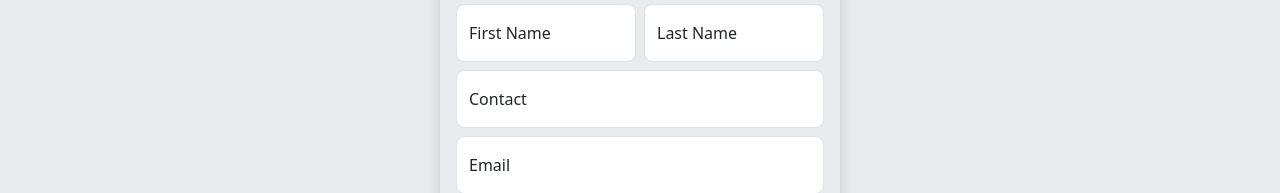
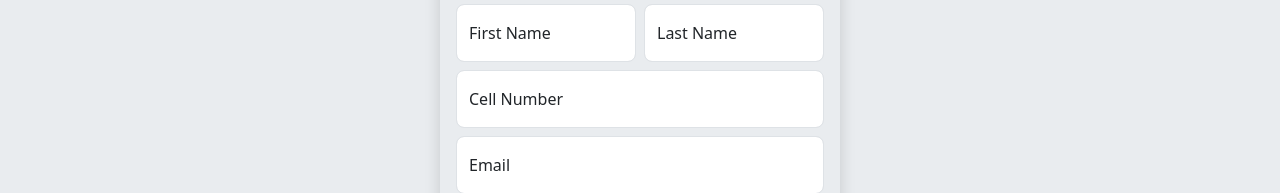
Before and after one commit to WhitelightningDev/foundyourpet, a React (Create React App) app: page /Signup in a window 1280 px wide. Shown: the part 182-375 px from the top of the page. Built offline with nearby package versions, Linux system fonts and the light colour scheme.

Commit message:
"Updated label text from 'Contact' to 'Cell Number' in Signup component."

```diff
--- a/src/pages/Signup.jsx
+++ b/src/pages/Signup.jsx
@@ -172,7 +172,7 @@ function Signup() {
                       onChange={handleChange}
                       placeholder="+27"
                     />
-                    <label>Contact</label>
+                    <label>Cell Number</label>
                   </div>
                 </div>
               </div>
```
